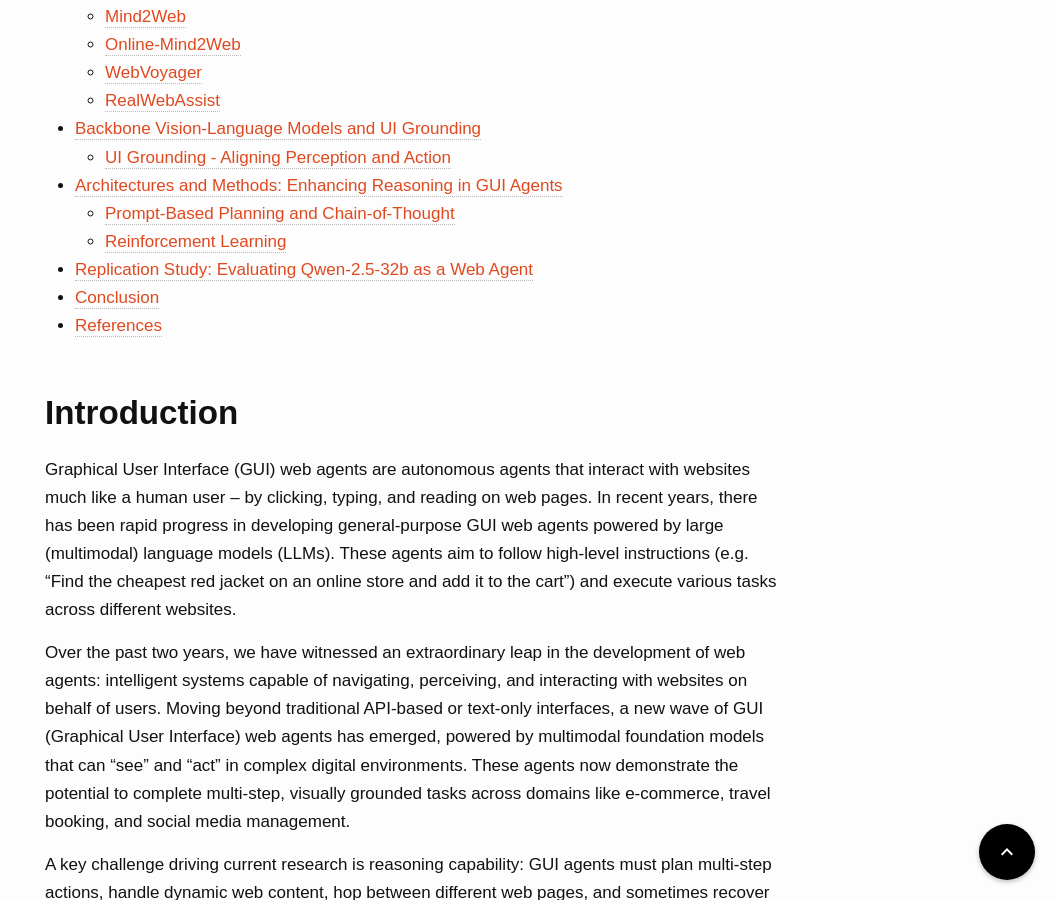
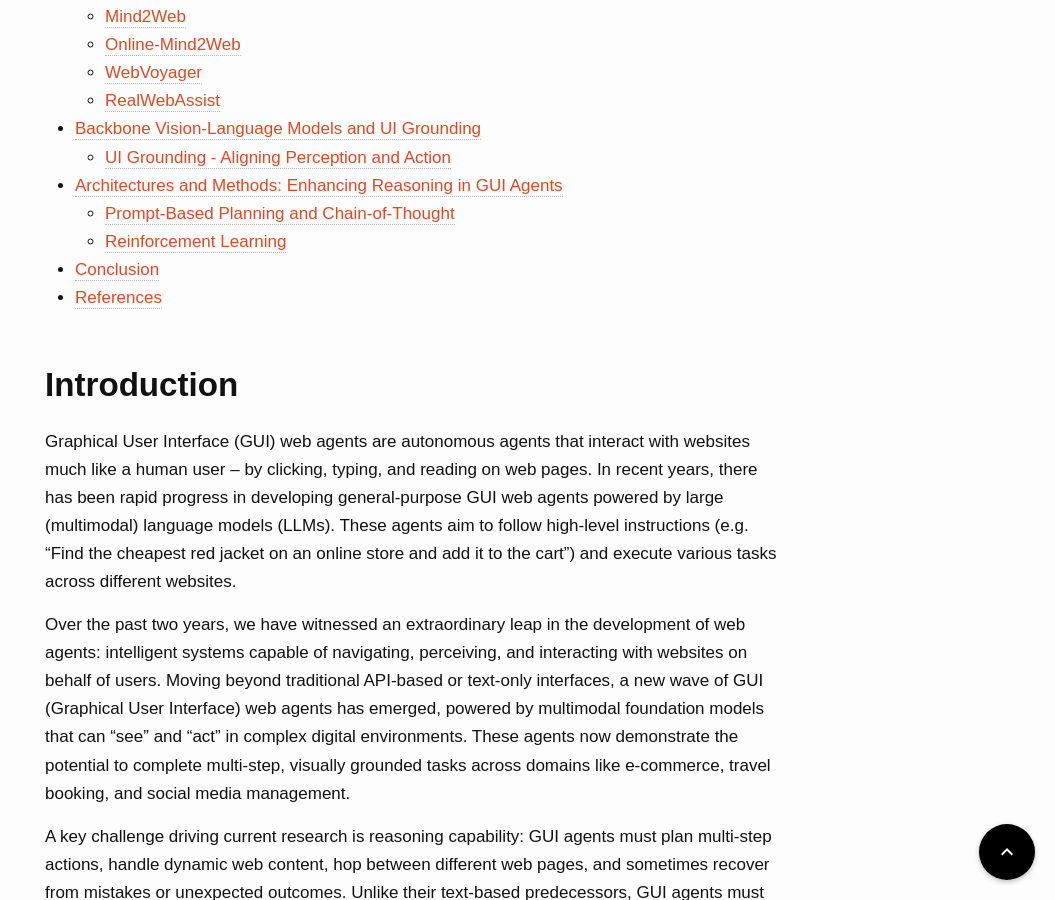
Before and after one commit to UCLAdeepvision/CS269-Projects-2025Spring, a Jekyll site: the page built from _posts/2025-06-03-student-27-WebAgent.md, in a window 1280 px wide and 900 px high, scrolled down 673 px. Shown: the whole window, without its empty margins (225-1280 px from the left). Built offline with Jekyll 4.4.1, drawn with Linux system fonts in a browser that asks for light colours; some web fonts are replaced; comment, search, counter and statistics services are not loaded; some of the changed text lies outside the part shown.

Commit message:
deleting the extra credit attempt

```diff
--- a/_posts/2025-06-03-student-27-WebAgent.md
+++ b/_posts/2025-06-03-student-27-WebAgent.md
@@ -152,9 +152,6 @@ Another angle of learning from experience is self-improvement via trajectory rel
 In more recent literature, Agent Q [27] couples Monte-Carlo Tree Search with an LLM policy, augments each node with AI-feedback self-critique to densify sparse web rewards, and finally distills both winning and failing branches through Direct Preference Optimization; this “search-and-learn” loop boosts WebShop success to roughly 50 % and raises real-world OpenTable booking from 18 % to 81–95 %, surpassing GPT-4o and human baselines. InfiGUI-R1 [28] moves GUI agents from reactive clicking to deliberative reasoning via a two-stage Actor2Reasoner pipeline: Spatial Reasoning Distillation first implants explicit cross-modal reasoning traces, then RL-based Deliberation Enhancement rewards sub-goal planning and error recovery, producing a 3 B-parameter agent that matches or outperforms far larger models on ScreenSpot [29] grounding and long-horizon AndroidControl [31] tasks. Complementing these, UI-R1 [30] shows that a lean rule-based reinforcement fine-tuning regime—with a novel action-type/argument/format reward and GRPO on just 136 hard examples—can lift a 3 B Qwen-2.5-VL model by +22 pp on ScreenSpot and +12 pp on AndroidControl [31], rivaling much larger SFT models and even demonstrating that explicit reasoning can be skipped for simple grounding without loss of accuracy.
 
 
-## Replication Study: Evaluating Qwen-2.5-32b as a Web Agent
-
-
 ## Conclusion
 
 GUI web agents are quickly becoming an important part of how we interact with the internet. Unlike earlier agents that only worked with text, these new agents can see and use websites much like a human would. They can click buttons, fill out forms, and follow instructions to complete real tasks online. But building a smart web agent isn’t just about giving it eyes and hands—it also needs a brain. It must be able to think ahead, make decisions, and fix mistakes when things go wrong. That’s why reasoning is such an important part of recent progress. Developers are finding better ways to help these agents plan, learn from experience, and solve harder tasks.
```
